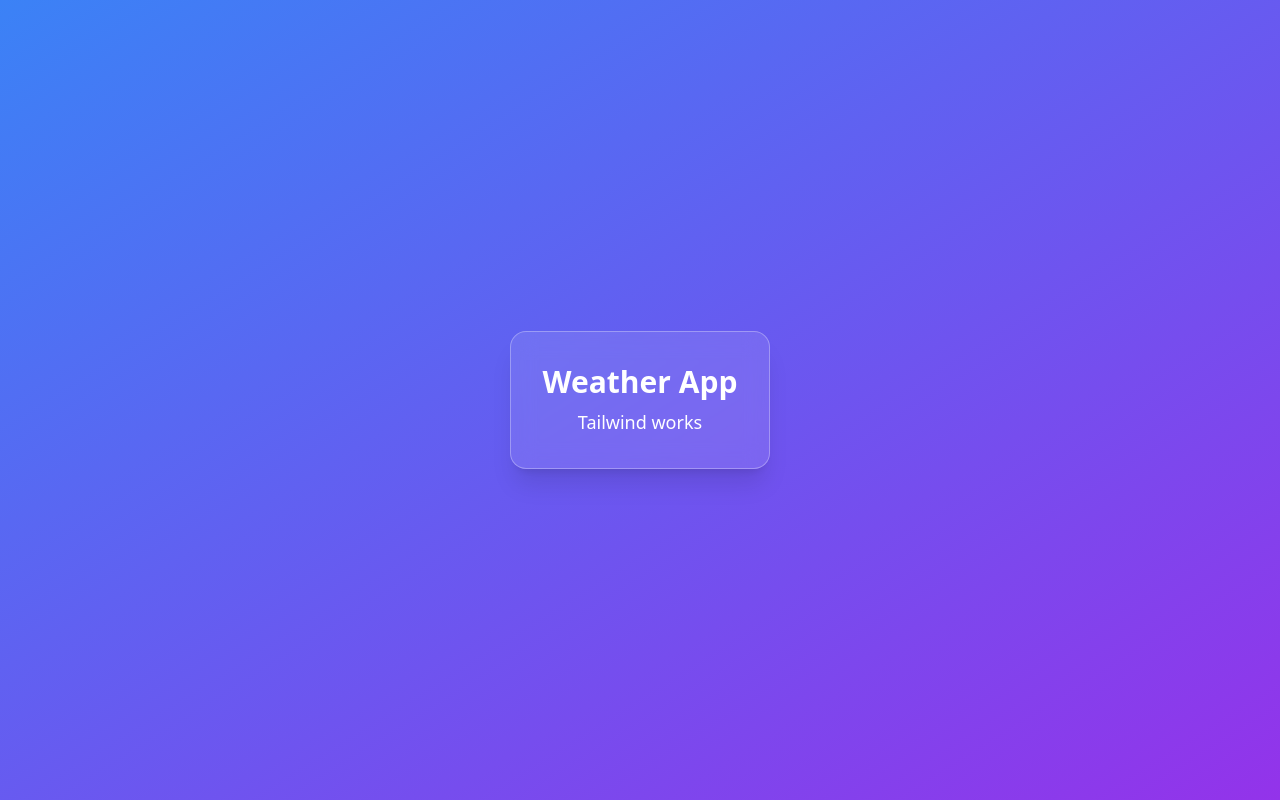
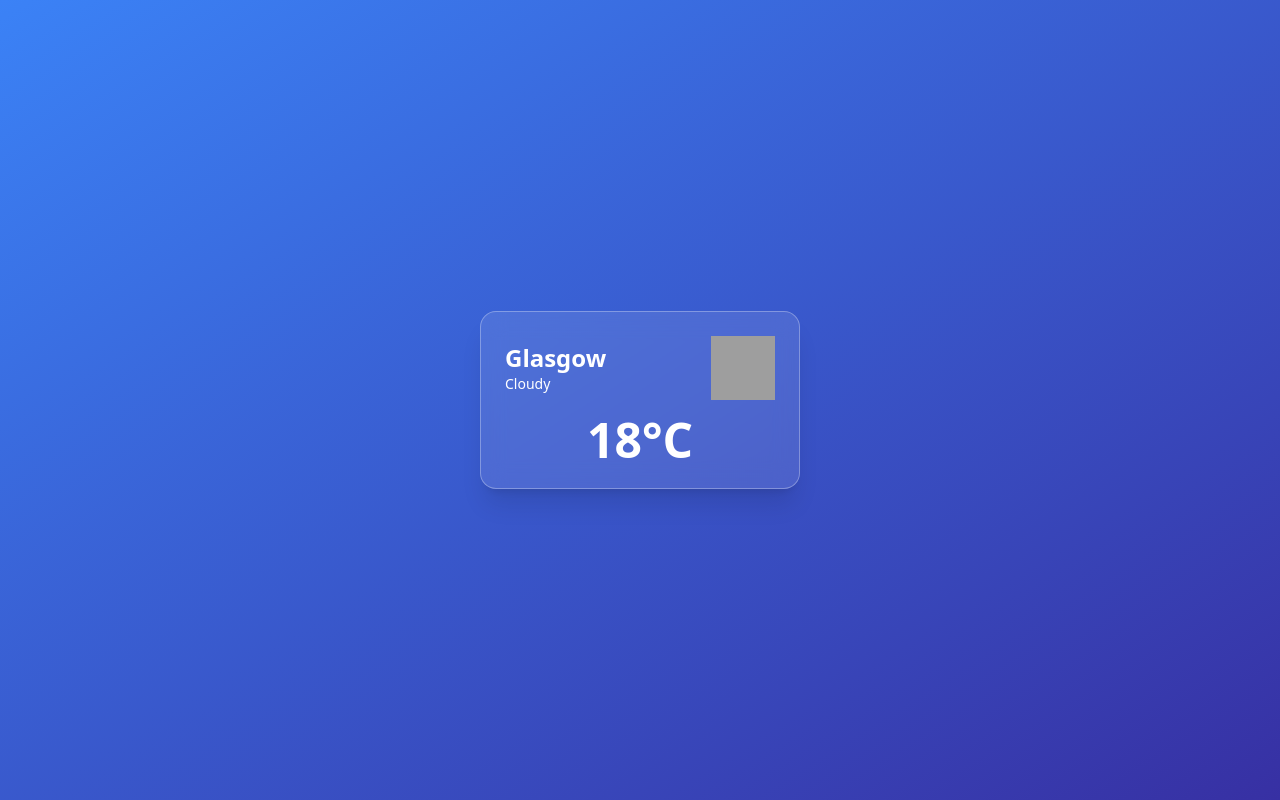
Before and after one commit to alexchuvara/weather-app, a React (Vite) app: page / in a window 1280 px wide. Built offline with nearby package versions, Linux system fonts and the light colour scheme; grey boxes are pictures that could not be loaded.

Commit message:
feat: add WeatherCard component with mock data

```diff
--- a/src/App.tsx
+++ b/src/App.tsx
@@ -1,12 +1,18 @@
-const App = () => {
+import WeatherCard from "./components/WeatherCard";
+
+const mockWeather = {
+    city: "Glasgow",
+    temperature: 18,
+    description: "Cloudy",
+    icon: "04d",
+};
+
+function App() {
   return (
-    <div className="min-h-screen flex items-center justify-center bg-gradient-to-br from-blue-500 to-purple-600">
-    <div className="bg-white/10 backdrop-blur-md p-8 rounded-2xl border border-white/30 shadow-xl text-white text-center">
-      <h1 className="text-3xl font-bold mb-2">Weather App</h1>
-      <p className="text-lg">Tailwind works</p>
+    <div className="min-h-screen bg-gradient-to-br from-blue-500 to-indigo-800 flex items-center justify-center p-6">
+      <WeatherCard data={mockWeather} />
     </div>
-  </div>
-  )
+  );
 }
 
 export default App;
--- /dev/null
+++ b/src/components/WeatherCard.tsx
@@ -0,0 +1,35 @@
+import React from "react";
+
+interface WeatherData {
+    city: string;
+    temperature: number;
+    description: string;
+    icon: string;
+};
+
+interface Props {
+    data: WeatherData;
+}
+
+const WeatherCard: React.FC<Props> = ({ data }) => {
+    return (
+        <div className="bg-white/10 backdrop-blur-md p-6 rounded-2xl border border-white/30 shadow-xl text-white w-80">
+            <div className="flex justify-between items-center">
+                <div>
+                    <h2 className="text-2xl font-bold">{data.city}</h2>
+                    <p className="text-sm capitalize">{data.description}</p>
+                </div>
+                <img
+                    src={`https://openweathermap.org/img/wn/${data.icon}@2x.png`}
+                    alt="weather icon"
+                    className="w-16 h-16"
+                />
+            </div>
+            <div className="mt-4 text-center">
+                <p className="text-5xl font-semibold">{data.temperature}°C</p>
+            </div>
+        </div>
+    );
+};
+
+export default WeatherCard;
```
